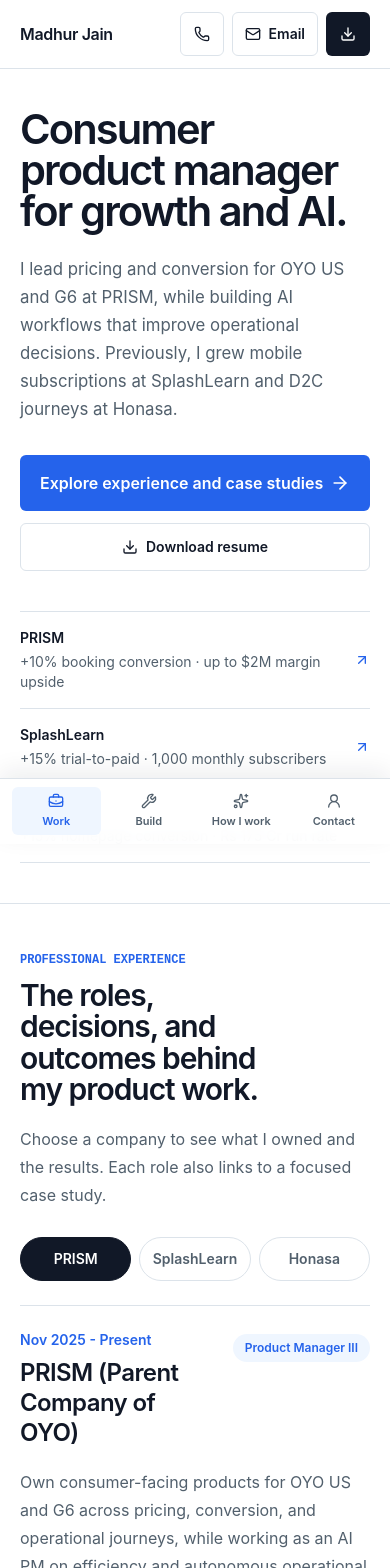
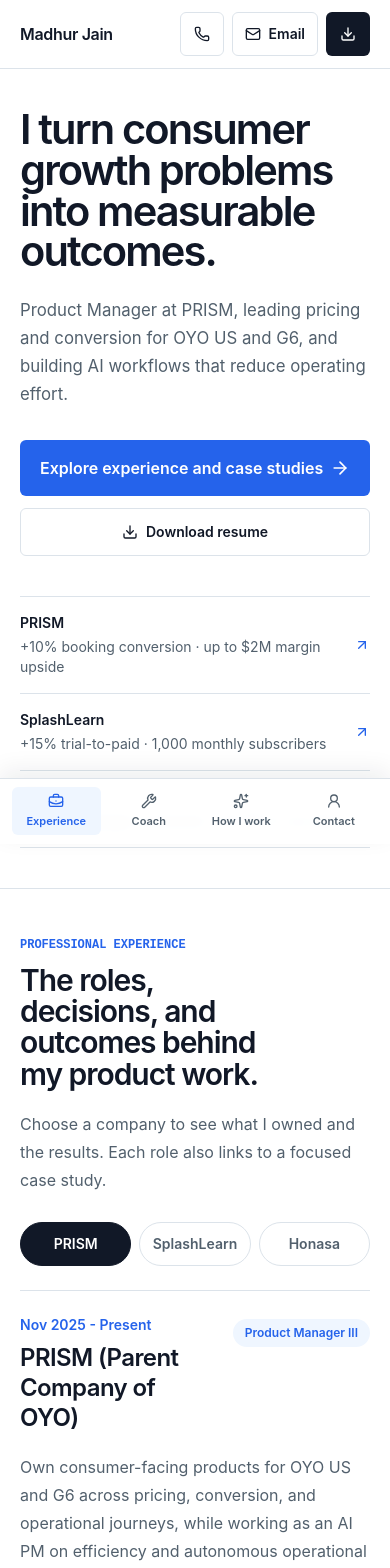
Before and after one commit to madhur0299/product-portfolio, a Next.js app: page / in a window 390 px wide. Shown: the top 1568 px of the page. Built offline with nearby package versions, Linux system fonts and the light colour scheme.

Commit message:
Polish mobile hierarchy and dock

```diff
--- a/src/app/globals.css
+++ b/src/app/globals.css
@@ -296,4 +296,8 @@
   .mobile-dock {
     box-shadow: 0 -8px 24px rgba(15, 23, 42, 0.07);
   }
+
+  .mobile-dock-dark {
+    box-shadow: 0 -8px 24px rgba(0, 0, 0, 0.18);
+  }
 }
--- a/src/components/mobile-portfolio.tsx
+++ b/src/components/mobile-portfolio.tsx
@@ -23,8 +23,8 @@
 type MobileSection = "mobile-work" | "mobile-approach" | "mobile-build" | "mobile-contact";
 
 const navigation = [
-  { id: "mobile-work", label: "Work", icon: BriefcaseBusiness },
-  { id: "mobile-build", label: "Build", icon: Wrench },
+  { id: "mobile-work", label: "Experience", icon: BriefcaseBusiness },
+  { id: "mobile-build", label: "Coach", icon: Wrench },
   { id: "mobile-approach", label: "How I work", icon: Sparkles },
   { id: "mobile-contact", label: "Contact", icon: UserRound },
 ] as const;
@@ -86,6 +86,7 @@
   const isProgrammaticNavigation = useRef(false);
   const navigationTimeout = useRef<ReturnType<typeof setTimeout> | null>(null);
   const selectedExperience = professionalExperience[activeExperience];
+  const isContactActive = activeSection === "mobile-contact";
 
   useEffect(() => {
     const observers = navigation.map(({ id }) => {
@@ -135,7 +136,7 @@
       <a className="skip-link md:hidden" href="#mobile-content">Skip to content</a>
       <header className="sticky top-0 z-40 border-b border-line bg-surface/95 px-5 py-3 backdrop-blur">
         <div className="mx-auto flex max-w-md items-center justify-between">
-          <button type="button" onClick={() => window.scrollTo({ top: 0, behavior: window.matchMedia("(prefers-reduced-motion: reduce)").matches ? "auto" : "smooth" })} className="text-left text-base font-semibold tracking-[-0.02em]">Madhur Jain</button>
+          <button type="button" onClick={() => window.scrollTo({ top: 0, behavior: window.matchMedia("(prefers-reduced-motion: reduce)").matches ? "auto" : "smooth" })} className="inline-flex min-h-11 items-center text-left text-base font-semibold tracking-[-0.02em]">Madhur Jain</button>
           <div className="flex items-center gap-2">
             <MobileCallButton />
             <a href={`mailto:${profile.email}`} className="inline-flex min-h-11 items-center gap-2 rounded-md border border-line px-3 text-sm font-semibold transition-colors active:scale-[0.98]">
@@ -152,11 +153,11 @@
       <main id="mobile-content" tabIndex={-1} className="mobile-portfolio min-h-screen bg-surface text-foreground">
       <section className="border-b border-line px-5 pb-10 pt-10">
         <div className="mx-auto max-w-md">
-          <h1 className="max-w-[12ch] text-[2.6rem] font-semibold leading-[0.98] tracking-[-0.045em] text-pretty">
-            Consumer product manager for growth and AI.
+          <h1 className="max-w-[13ch] text-[2.6rem] font-semibold leading-[0.98] tracking-[-0.045em] text-pretty">
+            I turn consumer growth problems into measurable outcomes.
           </h1>
           <p className="mt-6 max-w-[34rem] text-[1.05rem] leading-7 text-muted">
-            I lead pricing and conversion for OYO US and G6 at PRISM, while building AI workflows that improve operational decisions. Previously, I grew mobile subscriptions at SplashLearn and D2C journeys at Honasa.
+            Product Manager at PRISM, leading pricing and conversion for OYO US and G6, and building AI workflows that reduce operating effort.
           </p>
           <div className="mt-8 grid gap-3">
             <button type="button" onClick={() => navigateTo("mobile-work")} className="inline-flex min-h-14 items-center justify-between rounded-md bg-accent px-5 text-left text-base font-semibold text-on-dark transition-transform active:scale-[0.985]">
@@ -184,13 +185,16 @@
           <p className="font-mono text-xs font-semibold uppercase text-accent">Professional experience</p>
           <h2 className="mt-3 max-w-[14ch] text-3xl font-semibold leading-[1.04] tracking-[-0.035em]">The roles, decisions, and outcomes behind my product work.</h2>
           <p className="mt-5 max-w-md text-base leading-7 text-muted">Choose a company to see what I owned and the results. Each role also links to a focused case study.</p>
-          <div aria-label="Choose a company story" className="mt-7 grid grid-cols-3 gap-2">
+          <fieldset className="mt-7 min-w-0 border-0 p-0">
+            <legend className="sr-only">Choose a company story</legend>
+            <div className="grid grid-cols-3 gap-2">
             {professionalExperience.map((experience, index) => (
               <button key={experience.company} type="button" aria-pressed={activeExperience === index} onClick={() => setActiveExperience(index)} className={`min-h-11 min-w-0 rounded-full border px-2 py-2.5 text-sm font-semibold transition-colors ${activeExperience === index ? "border-foreground bg-foreground text-on-dark" : "border-line bg-surface text-muted"}`}>
                 <span className="block truncate">{index === 2 ? "Honasa" : experience.company.split(" (")[0]}</span>
               </button>
             ))}
-          </div>
+            </div>
+          </fieldset>
           <article className="mobile-story-panel mt-6 border-y border-line py-6" key={selectedExperience.company}>
             <div className="flex items-start justify-between gap-5">
               <div>
@@ -287,10 +291,10 @@
       </section>
       </main>
 
-      <nav aria-label="Portfolio sections" className="mobile-dock fixed inset-x-0 bottom-0 z-50 border-t border-line bg-surface/95 px-3 pb-[max(0.55rem,env(safe-area-inset-bottom))] pt-2 backdrop-blur">
+      <nav aria-label="Portfolio sections" className={`mobile-dock fixed inset-x-0 bottom-0 z-50 border-t px-3 pb-[max(0.55rem,env(safe-area-inset-bottom))] pt-2 backdrop-blur ${isContactActive ? "mobile-dock-dark border-white/15 bg-foreground/95" : "border-line bg-surface/95"}`}>
         <div className="mx-auto grid max-w-md grid-cols-4 gap-1">
           {navigation.map(({ id, label, icon: Icon }) => (
-            <button key={id} type="button" onClick={() => navigateTo(id)} className={`flex min-h-12 flex-col items-center justify-center gap-1 rounded-md text-[0.6875rem] font-semibold transition-colors ${activeSection === id ? "bg-accent-surface text-accent" : "text-muted"}`}>
+            <button key={id} type="button" onClick={() => navigateTo(id)} className={`flex min-h-12 flex-col items-center justify-center gap-1 rounded-md text-[0.6875rem] font-semibold transition-colors ${isContactActive ? (activeSection === id ? "bg-white/15 text-white" : "text-white/65") : (activeSection === id ? "bg-accent-surface text-accent" : "text-muted")}`}>
               <Icon className="h-4 w-4" aria-hidden="true" />
               {label}
             </button>
```
